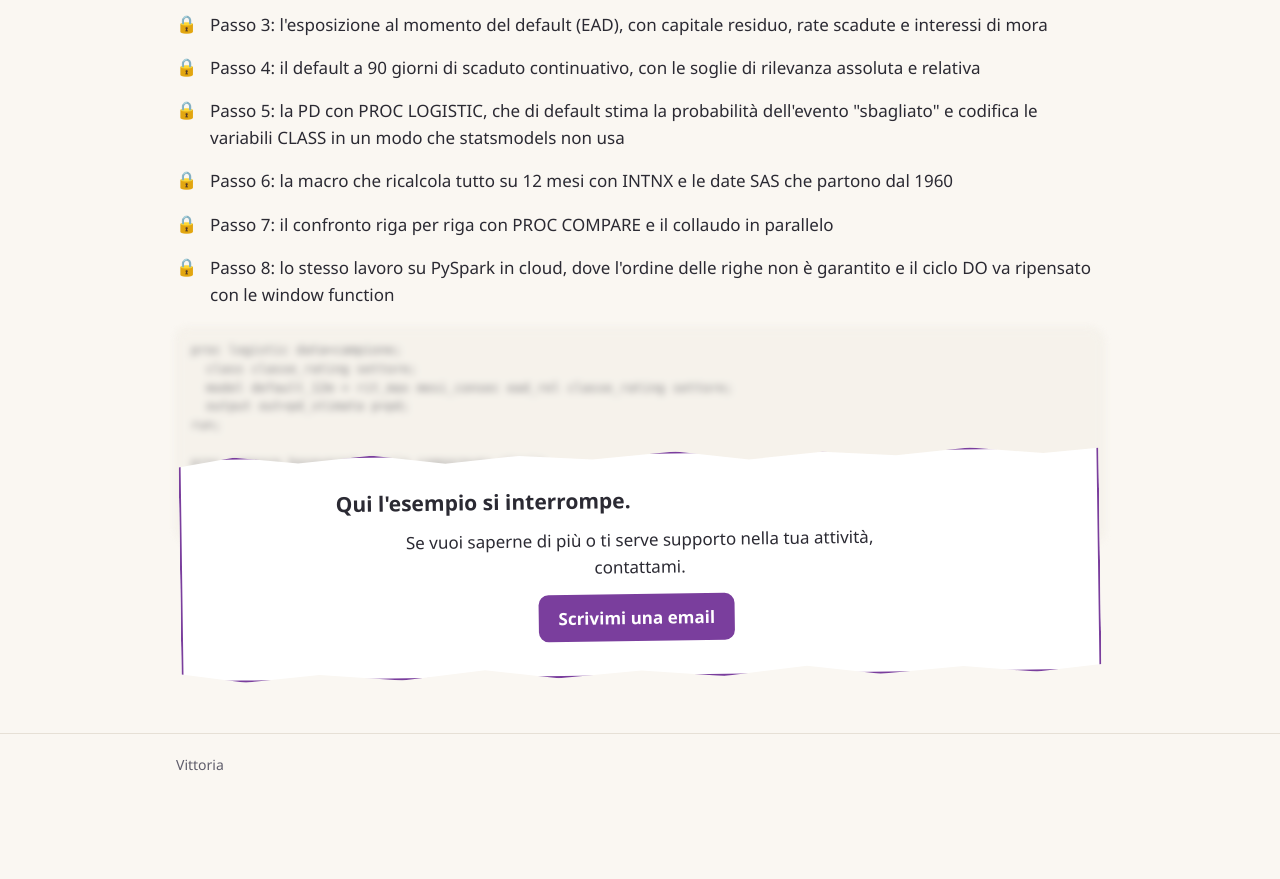
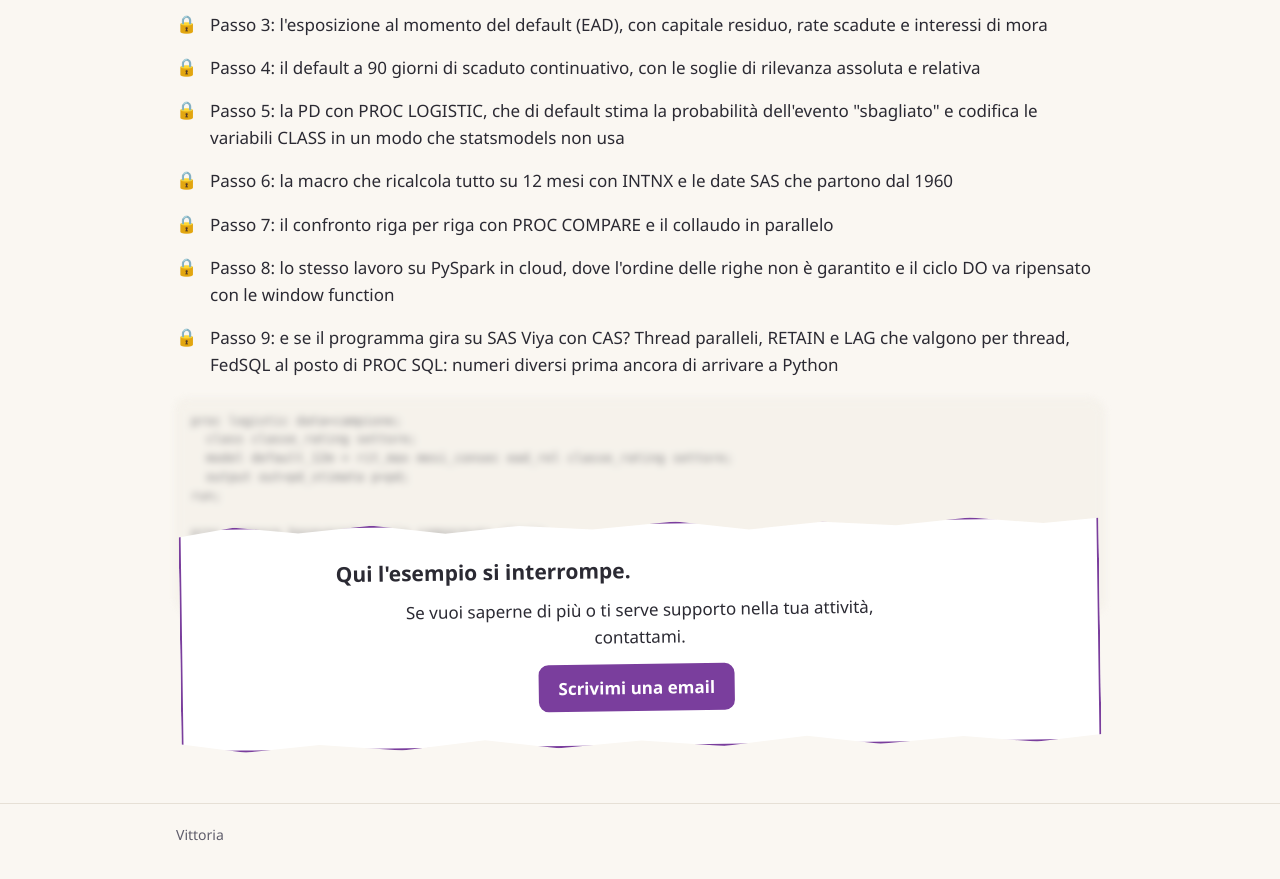
Before and after one commit to QueenOfDragons/QueenOfDragons.github.io, a plain HTML site: page consulenza-sas.html in a window 1280 px wide. Shown: the part 5488-6367 px from the top of the page. Before the commit the page ends 6296 px from the top, so only its background shows below. Drawn offline with Linux system fonts and the light colour scheme.

Commit message:
Aggiunto punto 9
Aggiunto SAS + CAS in italiano

```diff
--- a/consulenza-sas.html
+++ b/consulenza-sas.html
@@ -246,6 +246,7 @@ st["mesi_rit"] = ((fine.dt.year  - st["data_scadenza"].dt.year) * 12
           <li>Passo 6: la macro che ricalcola tutto su 12 mesi con INTNX e le date SAS che partono dal 1960</li>
           <li>Passo 7: il confronto riga per riga con PROC COMPARE e il collaudo in parallelo</li>
           <li>Passo 8: lo stesso lavoro su PySpark in cloud, dove l'ordine delle righe non è garantito e il ciclo DO va ripensato con le window function</li>
+          <li>Passo 9: e se il programma gira su SAS Viya con CAS? Thread paralleli, RETAIN e LAG che valgono per thread, FedSQL al posto di PROC SQL: numeri diversi prima ancora di arrivare a Python</li>
       </ul>
       <div class="sotto" aria-hidden="true">
 <pre class="codice">proc logistic data=campione;
```
